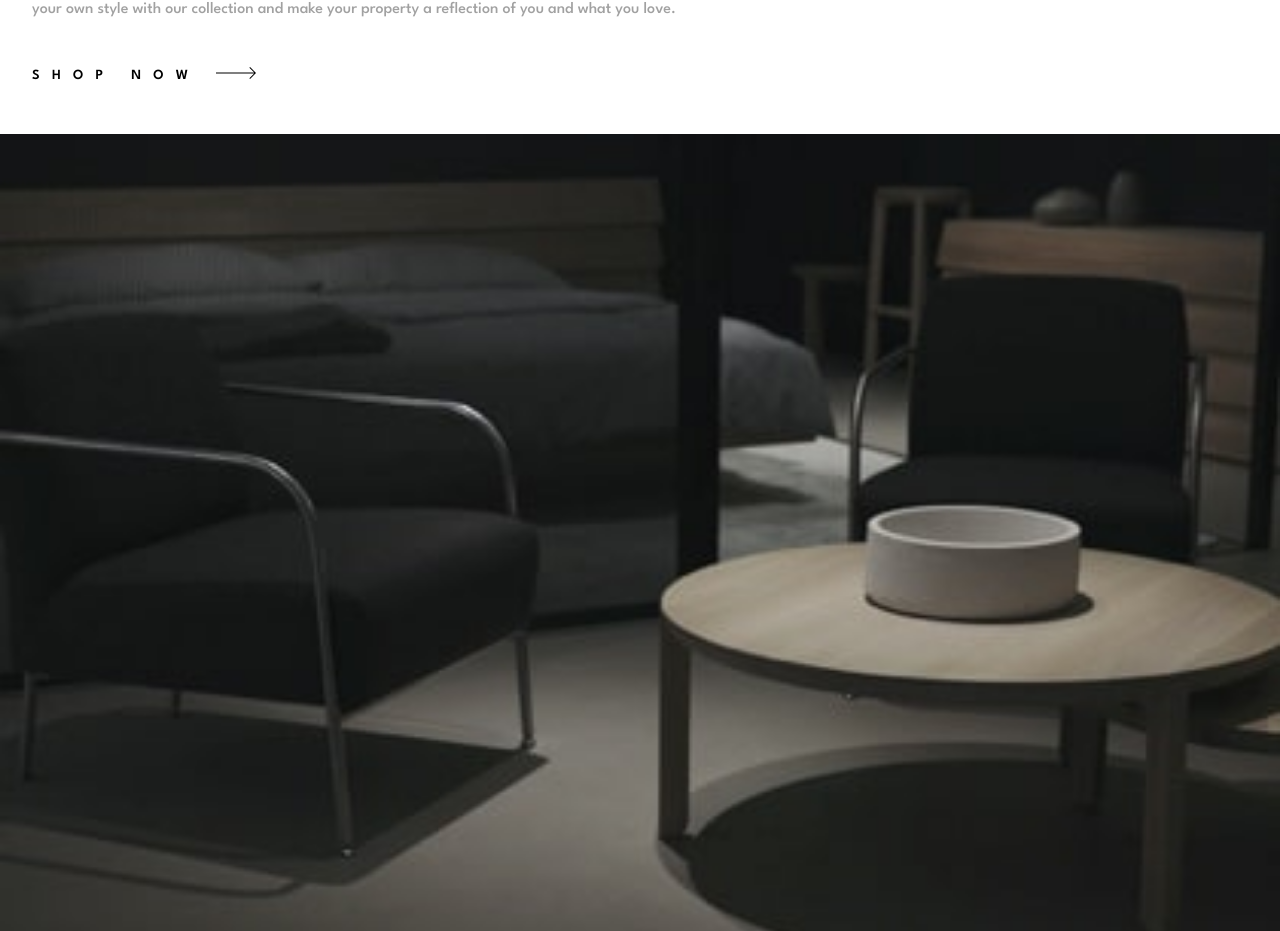
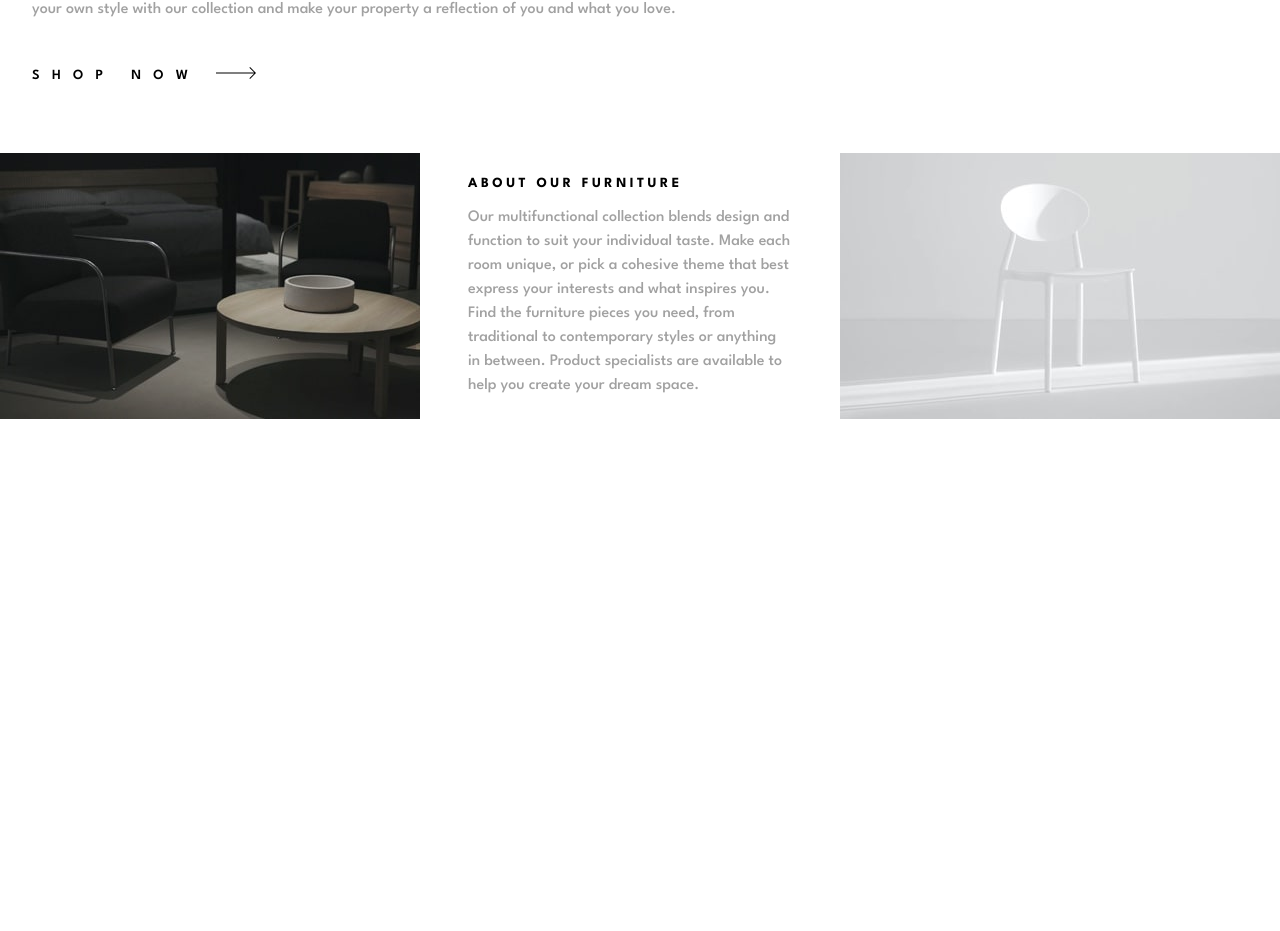
Before and after one commit to arudiansaha/room-homepage, a React (Vite) app: page / in a window 1280 px wide. Shown: the part 952-1883 px from the top of the page. After the commit the page ends 1390 px from the top, so only its background shows below. Built offline with nearby package versions, Linux system fonts and the light colour scheme.

Commit message:
Change layout on desktop version

```diff
--- a/src/styles/layouts/_footer.scss
+++ b/src/styles/layouts/_footer.scss
@@ -4,6 +4,7 @@
 .footer {
   &__image {
     width: 100%;
+    height: 100%;
     object-fit: cover;
     object-position: center;
   }
@@ -26,3 +27,19 @@
     color: variables.$color-primary-01;
   }
 }
+
+@media (min-width: 1280px) {
+  .footer {
+    display: flex;
+    align-items: center;
+
+    &__image {
+      flex-basis: 25%;
+    }
+
+    &__about {
+      flex-basis: 50%;
+      margin-inline: 3rem;
+    }
+  }
+}
```
